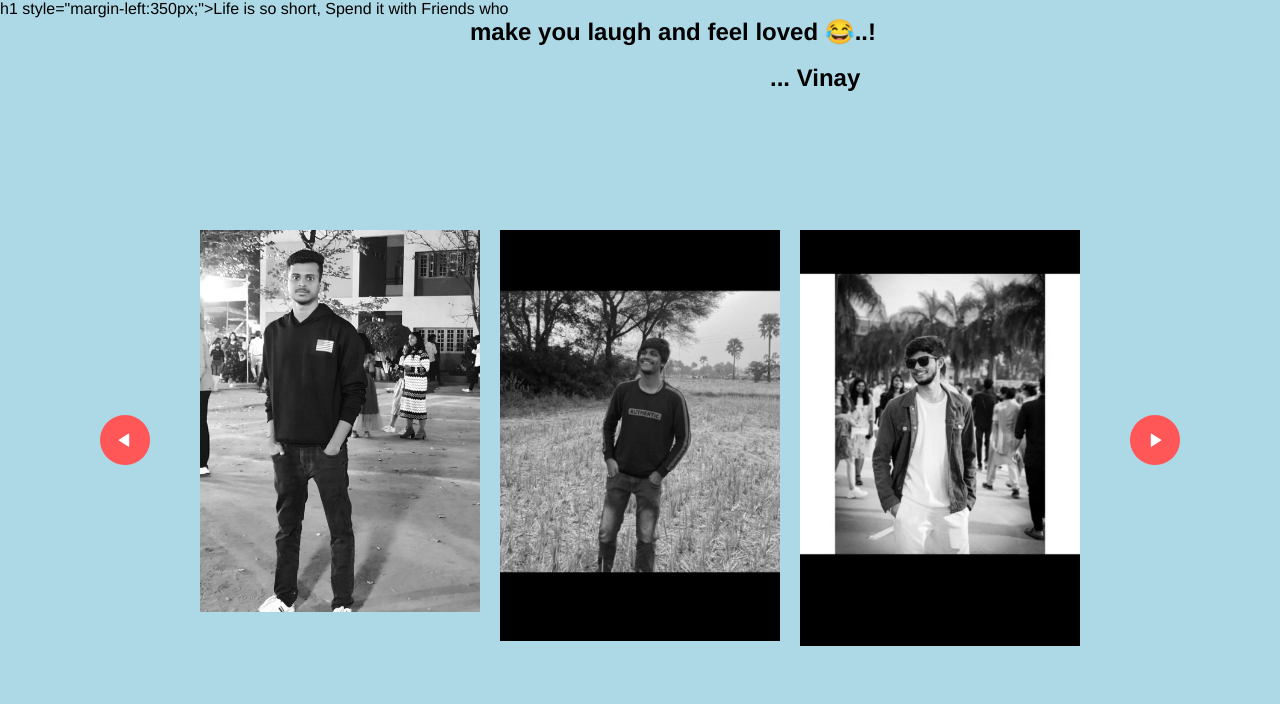
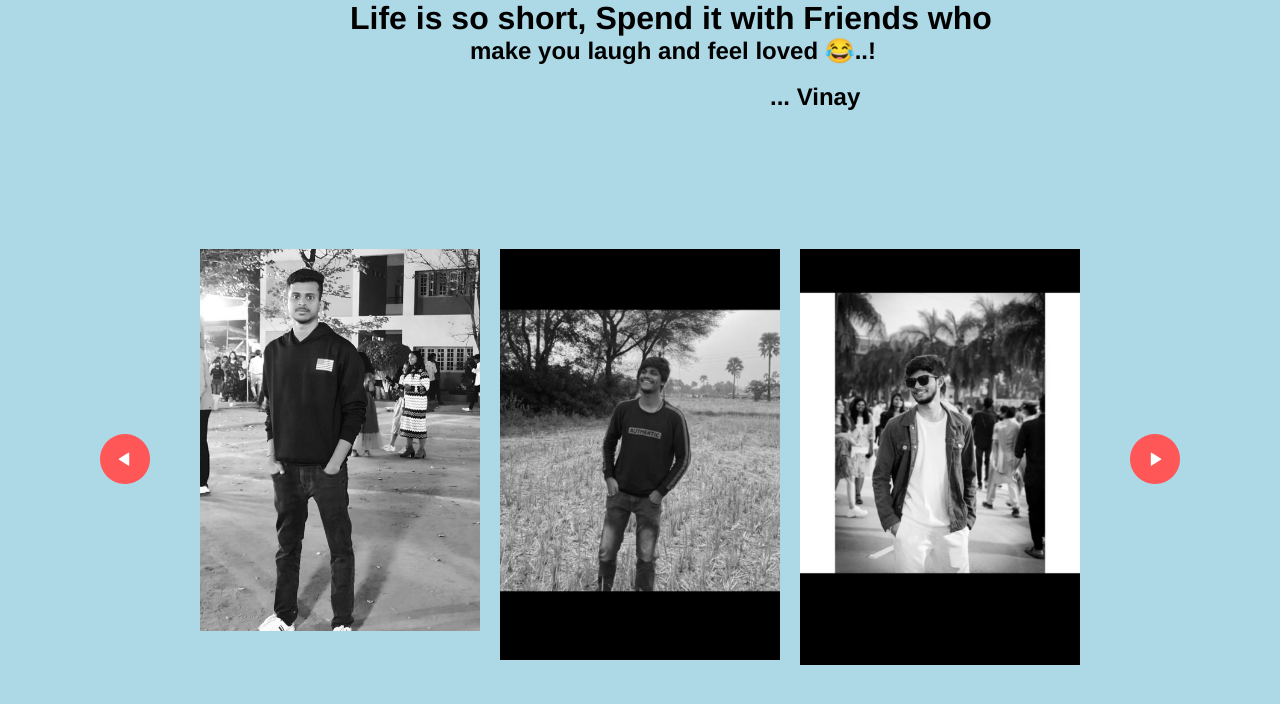
Before and after one commit to VINAYREDDY4466/IMage-gallery, a plain HTML site: page index.html in a window 1280 px wide. Drawn offline with Linux system fonts and the light colour scheme.

Commit message:
Update index.html

```diff
--- a/index.html
+++ b/index.html
@@ -7,7 +7,7 @@
     <link rel="stylesheet" href="style.css">
 </head>
 <body>
-    h1 style="margin-left:350px;">Life is so short, Spend it with Friends who</h1>
+    <h1 style="margin-left:350px;">Life is so short, Spend it with Friends who</h1>
     <h2 style="margin-left:470px;">make you laugh and feel loved 😂..!</h2>
     <br>
     <h2 style="margin-left:770px;">... Vinay</h2>
```
